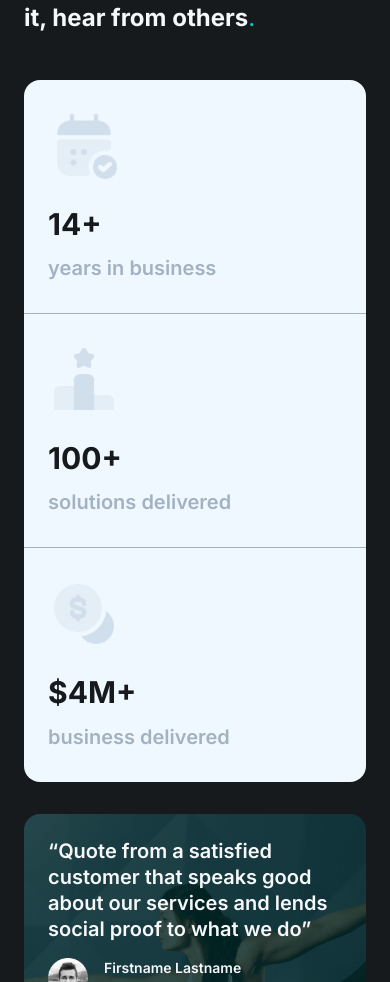
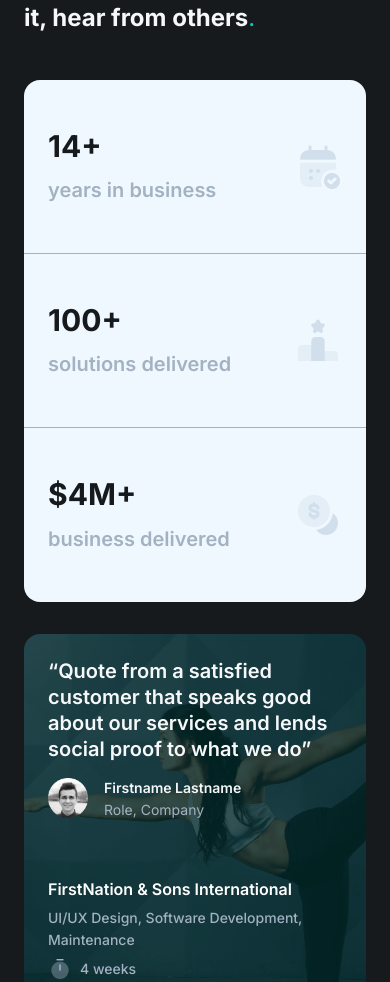
Before and after one commit to pdev6373/stackbuld, a Next.js app: page / in a window 390 px wide. Shown: the part 6950-7932 px from the top of the page. Built offline with nearby package versions, Linux system fonts and the light colour scheme.

Commit message:
initial commit

```diff
--- a/components/quotes/Quotes.module.css
+++ b/components/quotes/Quotes.module.css
@@ -169,6 +169,10 @@
   display: block;
 }
 
+.achievementIconMobile2 {
+  display: none;
+}
+
 @media (max-width: 1350px) {
   .achievements {
     padding: 0 24px;
@@ -305,6 +309,16 @@
 }
 
 @media (max-width: 410px) {
+  .achievementIconMobile2 {
+    display: block;
+  }
+
+  .achievementIconMobile {
+    display: none;
+  }
+}
+
+@media (max-width: 370px) {
   .achievement {
     flex-direction: column-reverse;
     align-items: flex-start;
--- a/components/quotes/Quotes.tsx
+++ b/components/quotes/Quotes.tsx
@@ -38,6 +38,14 @@ export default function Quotes() {
                 width={72}
                 height={72}
                 className={styles.achievementIconMobile}
+              />
+
+              <Image
+                src={achievement.image}
+                alt="achievement icon"
+                width={48}
+                height={48}
+                className={styles.achievementIconMobile2}
               />
             </div>
           ))}
```
